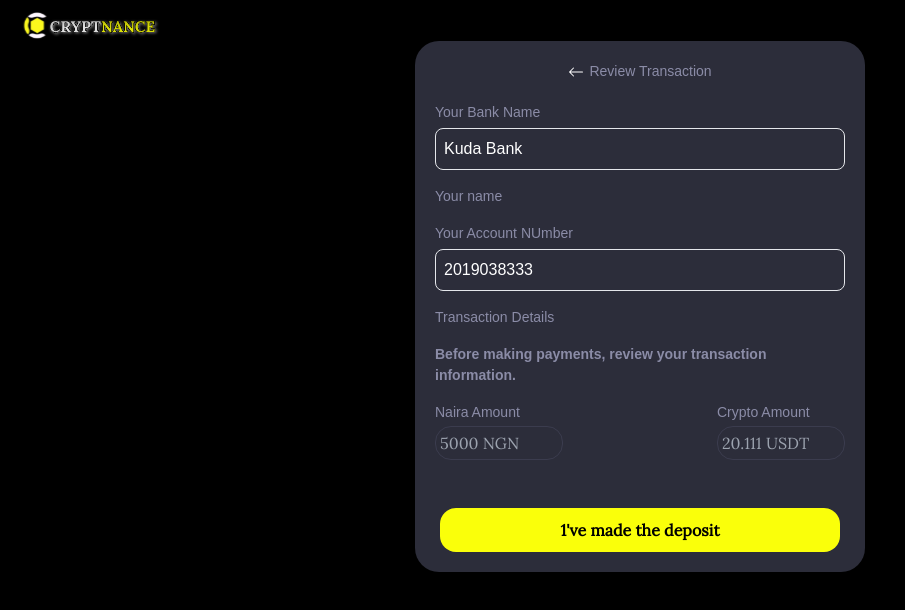
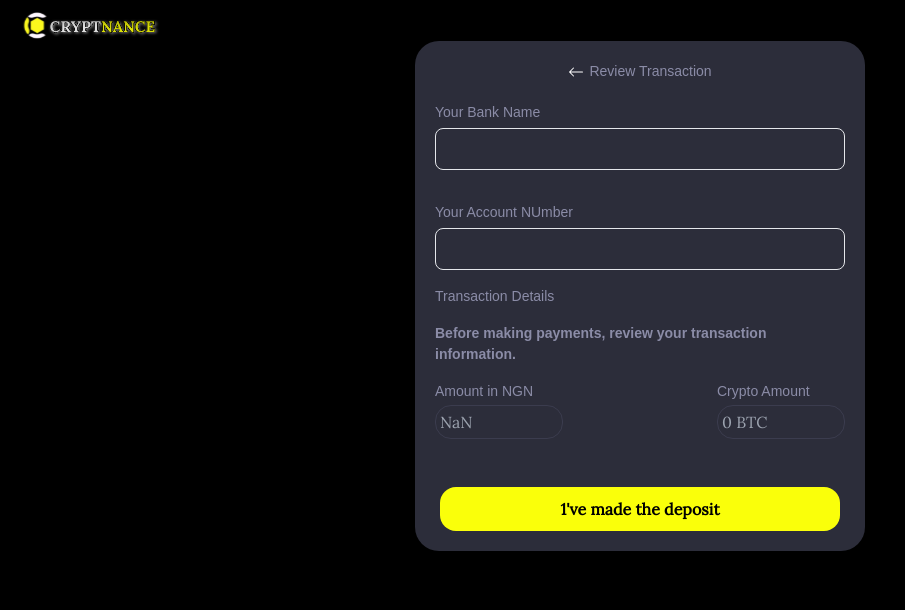
Before and after one commit to iampitrus/test, a React (Vite) app: page /user/review-sell in a window 1280 px wide. Shown: the top 610 px of the page, without its empty margins (0-905 px from the left). Built offline with nearby package versions, Linux system fonts and the light colour scheme; no server answers.

Commit message:
ADD: sell section done

```diff
--- a/src/components/organisms/InputBank.tsx
+++ b/src/components/organisms/InputBank.tsx
@@ -8,6 +8,8 @@ import {
   useGetSupportedBanksQuery,
   useResolveBankMutation,
 } from "../../api/offRamp";
+import { useDispatch } from "react-redux";
+import { setAcctDetails } from "../../redux/userSlice";
 
 const InputBank = () => {
   const [options, setOptions] = useState({} as any);
@@ -27,9 +29,13 @@ const InputBank = () => {
     },
   ] = useResolveBankMutation();
 
+  const dispatch = useDispatch();
   const navigate = useNavigate();
 
   const handleInputBank = () => {
+    if (!resolveSuccess) return;
+
+    dispatch(setAcctDetails(resolveDetails?.data?.data));
     navigate("/user/review-sell");
   };
 
@@ -61,7 +67,8 @@ const InputBank = () => {
 
   useEffect(() => {
     if (resolveError) {
-      setBankDetails({ accountNumber: "", bankCode: "" });
+      // reset account number
+      setBankDetails({ ...bankDetails, accountNumber: "" });
     }
   }, [resolveError]);
 
@@ -86,7 +93,7 @@ const InputBank = () => {
       {resolveLoading && <TextInput>Verifying Account...</TextInput>}
       {resolveError && (
         <TextInput>
-          Account not verified. Check credentials and try again
+          Account not verified. Check credentials and try again!
         </TextInput>
       )}
       <Button onclick={handleInputBank}>Confirm</Button>
--- a/src/components/organisms/ReviewSell.tsx
+++ b/src/components/organisms/ReviewSell.tsx
@@ -1,34 +1,49 @@
 import Input from "../atoms/UserInput";
 import TextInput from "../atoms/TextInput";
 import Button from "../atoms/UserButton";
+import { useSelector } from "react-redux";
+import { selectUser } from "../../redux/userSlice";
+import useGetCurrentRate from "../../hooks/useGetCurrentRate";
+import { useEffect, useState } from "react";
 
 const ReviewSell = () => {
+  const userDetails = useSelector(selectUser);
+  const { fiat, crypto, acctDetails, amount } = userDetails;
+
+  const [convertedAmt, setConvertedAmt] = useState("");
+  const { rate } = useGetCurrentRate();
+
+  useEffect(() => {
+    const convert = amount * parseFloat(rate);
+    setConvertedAmt(convert.toLocaleString());
+  }, [amount, rate]);
+
   return (
     <div className="flex w-full h-fit flex-col gap-4">
       <Input
         disabled
         inputType={"field"}
         label="Your Bank Name"
-        value={"Kuda Bank"}
+        value={acctDetails?.name}
       />
-      <TextInput>Your name</TextInput>
+      <TextInput>{acctDetails?.accountname}</TextInput>
       <Input
         disabled
         inputType={"field"}
         label="Your Account NUmber"
-        value={"2019038333"}
+        value={acctDetails?.accountnumber}
       />
       <TextInput>Transaction Details</TextInput>
       <TextInput className="font-bold">
-        Before making payments, review your transaction information.{" "}
+        Before making payments, review your transaction information.
       </TextInput>
       <div className="flex justify-between items-center">
         <div className="flex flex-col gap-[3px]">
-          <TextInput>Naira Amount</TextInput>
+          <TextInput>Amount in {fiat}</TextInput>
           <Input
             className={"w-[8rem] bg-transparent"}
             inputType={"main"}
-            placeholder={"5000 NGN"}
+            placeholder={convertedAmt}
           />
         </div>
         <div className="flex flex-col gap-[3px]">
@@ -36,7 +51,7 @@ const ReviewSell = () => {
           <Input
             className={"w-[8rem] bg-transparent"}
             inputType={"main"}
-            placeholder={"20.111 USDT"}
+            placeholder={`${amount} ${crypto}`}
           />
         </div>
       </div>
--- a/src/redux/userSlice.ts
+++ b/src/redux/userSlice.ts
@@ -6,11 +6,17 @@ const initialState: {
   fiat: string;
   pair: string;
   amount: number;
+  acctDetails: {
+    name: string;
+    accountnumber: string;
+    accountname: string;
+  };
 } = {
   crypto: "BTC",
   fiat: "NGN",
   pair: "",
   amount: 0,
+  acctDetails: { name: "", accountnumber: "", accountname: "" },
 };
 
 const userSlice = createSlice({
@@ -29,12 +35,15 @@ const userSlice = createSlice({
     setAmount: (state, action) => {
       state.amount = action.payload;
     },
+    setAcctDetails: (state, action) => {
+      state.acctDetails = action.payload;
+    },
   },
 });
 
 export const selectUser = (state: RootState) => state.user;
 
-export const { getChosenPair, setCrypto, setFiat, setAmount } =
+export const { getChosenPair, setCrypto, setFiat, setAmount, setAcctDetails } =
   userSlice.actions;
 
 export default userSlice.reducer;
```
